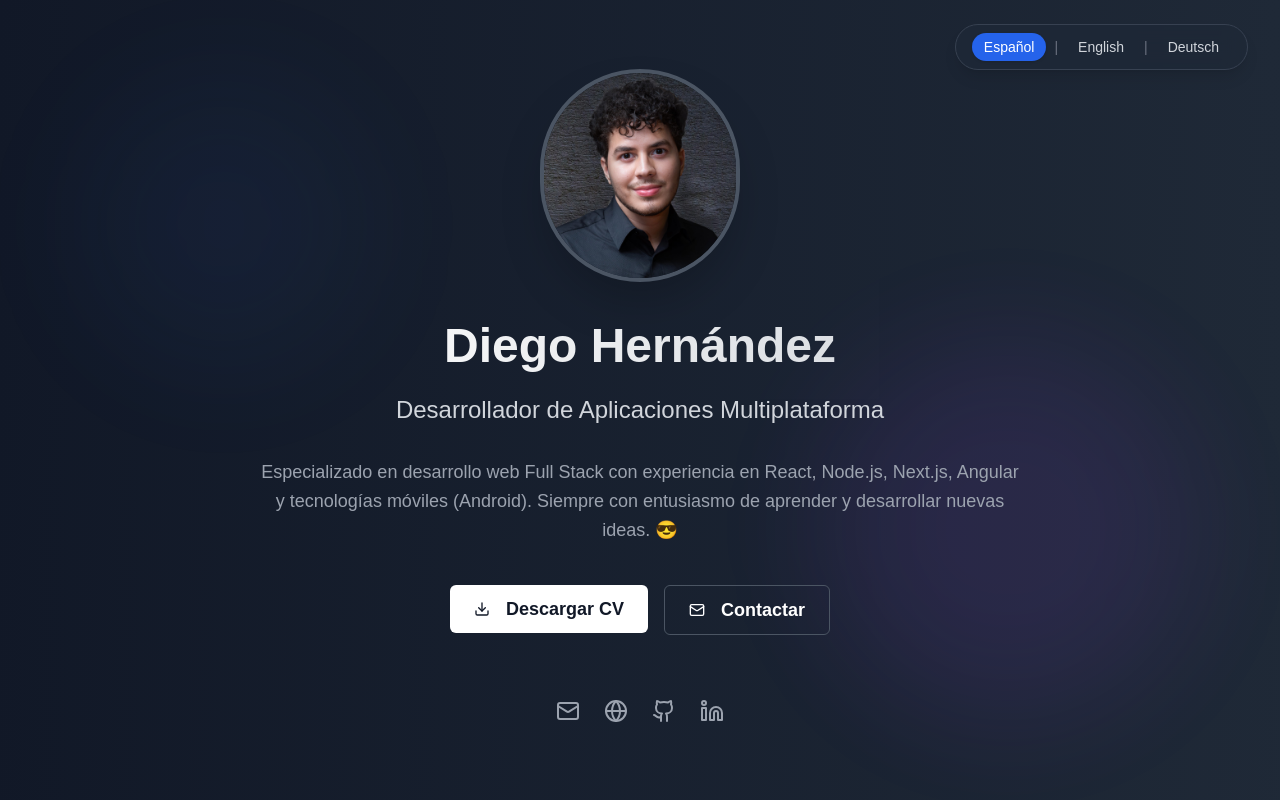
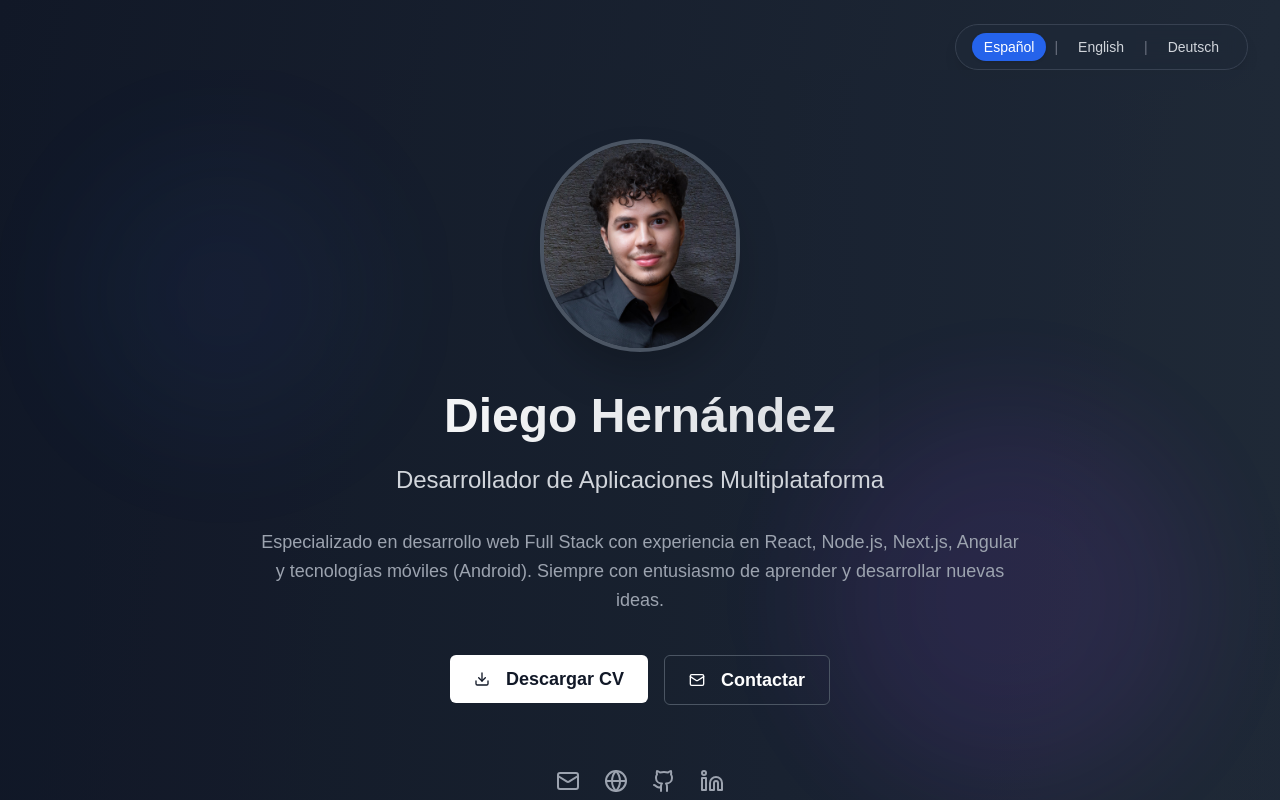
Before and after one commit to Kabash87/new-portafolio, a Next.js app: page /es in a window 1280 px wide. Shown: the top 800 px of the page. Built offline with nearby package versions, Linux system fonts and the light colour scheme.

Commit message:
v3.4 fixing header

```diff
--- a/app/de/page.tsx
+++ b/app/de/page.tsx
@@ -350,8 +350,8 @@ export default function Portfolio() {
 
   return (
     <div className="min-h-screen bg-gradient-to-br from-gray-900 via-gray-800 to-gray-900 text-white">
-      {/* Header mit Sprachauswahl */}
-      <header className="w-full flex justify-end items-center px-2 sm:px-6 md:px-8 py-4 sm:py-6 fixed top-0 left-0 z-30 bg-transparent">
+      {/* Language Switcher (static, top of page) */}
+      <div className="w-full flex justify-end items-center px-2 sm:px-6 md:px-8 pt-4 sm:pt-6">
         <div className="flex gap-1 sm:gap-2 items-center bg-gray-800/80 rounded-full px-2 sm:px-4 py-1.5 sm:py-2 shadow-lg border border-gray-700 backdrop-blur-md">
           <a
             href="/es"
@@ -377,7 +377,7 @@ export default function Portfolio() {
             Deutsch
           </a>
         </div>
-      </header>
+      </div>
       {/* Hero Section */}
       <section className="relative min-h-screen flex items-center justify-center overflow-hidden">
         <div className="absolute inset-0 bg-gradient-to-r from-gray-900/90 to-gray-800/90"></div>
@@ -412,7 +412,7 @@ export default function Portfolio() {
           <p className="text-lg text-gray-400 mb-10 max-w-3xl mx-auto leading-relaxed">
             Spezialisiert auf Full Stack Web-Entwicklung mit Erfahrung in React,
             Node.js, Next.js, Angular und mobilen Technologien (Android). Immer
-            begeistert davon, neue Ideen zu lernen und zu entwickeln. 😎
+            begeistert davon, neue Ideen zu lernen und zu entwickeln.
           </p>
 
           <div className="flex flex-col sm:flex-row gap-4 justify-center mb-12">
--- a/app/en/page.tsx
+++ b/app/en/page.tsx
@@ -347,8 +347,8 @@ export default function Portfolio() {
 
   return (
     <div className="min-h-screen bg-gradient-to-br from-gray-900 via-gray-800 to-gray-900 text-white">
-      {/* Header with Language Switcher (responsive) */}
-      <header className="w-full flex justify-end items-center px-2 sm:px-6 md:px-8 py-4 sm:py-6 fixed top-0 left-0 z-30 bg-transparent">
+      {/* Language Switcher (static, top of page) */}
+      <div className="w-full flex justify-end items-center px-2 sm:px-6 md:px-8 pt-4 sm:pt-6">
         <div className="flex gap-1 sm:gap-2 items-center bg-gray-800/80 rounded-full px-2 sm:px-4 py-1.5 sm:py-2 shadow-lg border border-gray-700 backdrop-blur-md">
           <a
             href="/es"
@@ -374,7 +374,7 @@ export default function Portfolio() {
             Deutsch
           </a>
         </div>
-      </header>
+      </div>
       {/* Hero Section */}
       <section className="relative min-h-screen flex items-center justify-center overflow-hidden">
         <div className="absolute inset-0 bg-gradient-to-r from-gray-900/90 to-gray-800/90"></div>
@@ -409,7 +409,7 @@ export default function Portfolio() {
           <p className="text-lg text-gray-400 mb-10 max-w-3xl mx-auto leading-relaxed">
             Specialized in full-stack web development with experience in React,
             Node.js, Next.js, Angular, and mobile technologies (Android). Always
-            eager to learn and develop new ideas. 😎
+            eager to learn and develop new ideas.
           </p>
 
           <div className="flex flex-col sm:flex-row gap-4 justify-center mb-12">
--- a/app/es/page.tsx
+++ b/app/es/page.tsx
@@ -349,8 +349,8 @@ export default function Portfolio() {
 
   return (
     <div className="min-h-screen bg-gradient-to-br from-gray-900 via-gray-800 to-gray-900 text-white">
-      {/* Header with Language Switcher */}
-      <header className="w-full flex justify-end items-center px-2 sm:px-6 md:px-8 py-4 sm:py-6 fixed top-0 left-0 z-30 bg-transparent">
+      {/* Language Switcher (static, top of page) */}
+      <div className="w-full flex justify-end items-center px-2 sm:px-6 md:px-8 pt-4 sm:pt-6">
         <div className="flex gap-1 sm:gap-2 items-center bg-gray-800/80 rounded-full px-2 sm:px-4 py-1.5 sm:py-2 shadow-lg border border-gray-700 backdrop-blur-md">
           <a
             href="/es"
@@ -376,7 +376,7 @@ export default function Portfolio() {
             Deutsch
           </a>
         </div>
-      </header>
+      </div>
       {/* Hero Section */}
       <section className="relative min-h-screen flex items-center justify-center overflow-hidden">
         <div className="absolute inset-0 bg-gradient-to-r from-gray-900/90 to-gray-800/90"></div>
@@ -411,7 +411,7 @@ export default function Portfolio() {
           <p className="text-lg text-gray-400 mb-10 max-w-3xl mx-auto leading-relaxed">
             Especializado en desarrollo web Full Stack con experiencia en React,
             Node.js, Next.js, Angular y tecnologías móviles (Android). Siempre
-            con entusiasmo de aprender y desarrollar nuevas ideas. 😎
+            con entusiasmo de aprender y desarrollar nuevas ideas.
           </p>
 
           <div className="flex flex-col sm:flex-row gap-4 justify-center mb-12">
```
